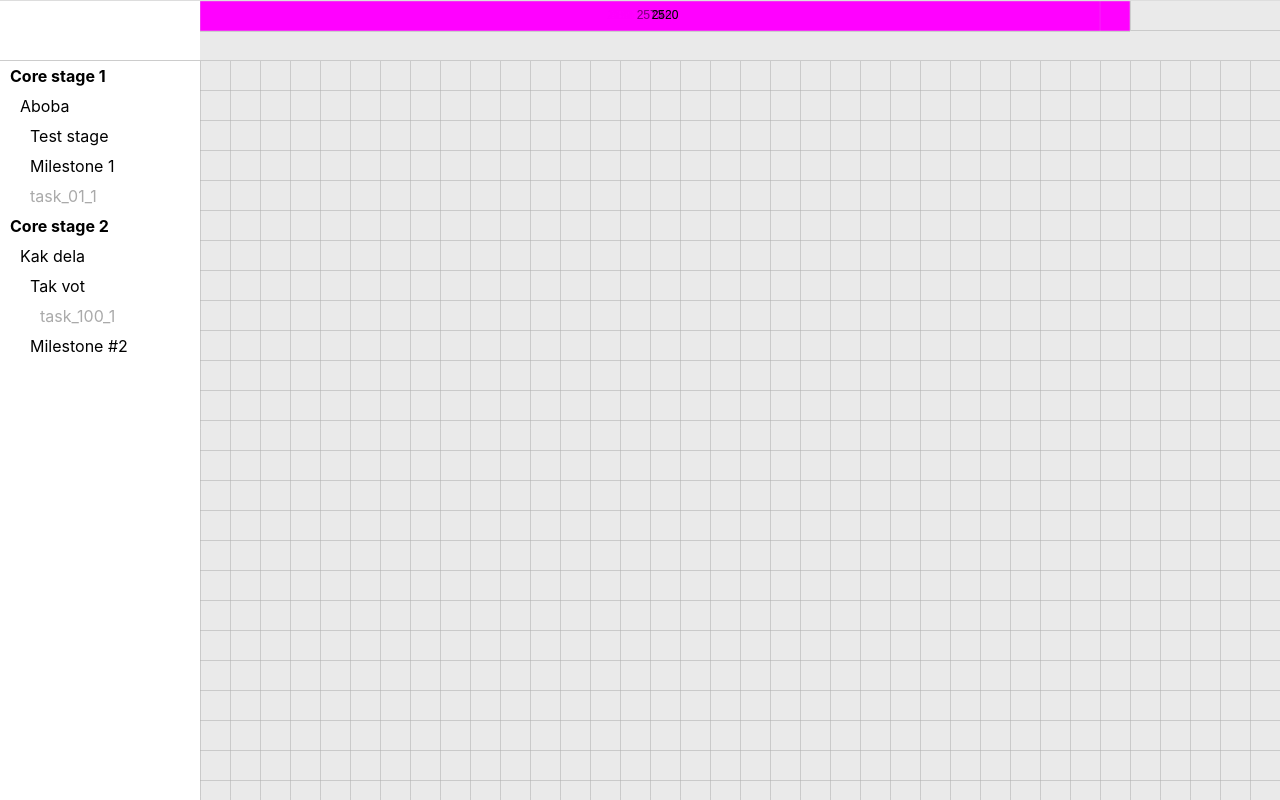
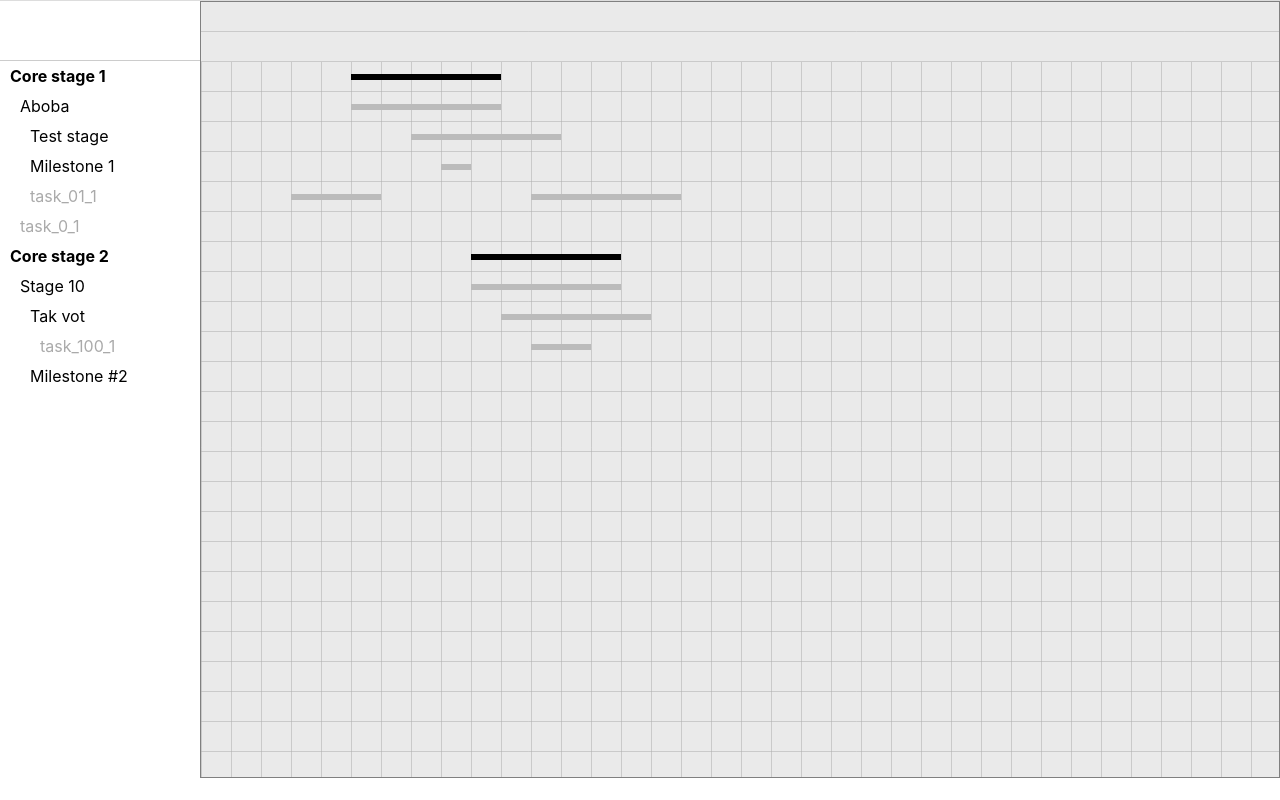
Before and after one commit to mxmory/react-gantt-timeline, a React (Vite) app: page / in a window 1280 px wide. Shown: the top 800 px of the page. Built offline with nearby package versions, Linux system fonts and the light colour scheme; the HTML template or start-up script is replaced by a standard one.

Commit message:
WIP: nesting

```diff
--- a/src/App.jsx
+++ b/src/App.jsx
@@ -2,12 +2,14 @@ import React, { useState, useEffect } from 'react';
 import { Stage, Layer, Line, Rect, Group, Text } from 'react-konva';
 import styles from './App.module.scss';
 import { range } from 'lodash';
-import { width, height, padding, initialData, ACTUAL_DATA } from './constants';
+import { width, height, padding, ACTUAL_DATA } from './constants';
 import { Sider } from './components/Sider/index';
 import { StageItemLine } from './components/StageItemLine';
 import { TaskItem } from './components/TaskItem';
 import { getStageProps } from './utils/funcs';
 import moment from 'moment';
+import { render } from 'react-dom';
+import { useRef } from 'react';
 
 const reduceStagesToShow = (data) => data.reduce((acc, stage) => ({ ...acc, [stage.id]: true }), {});
 
@@ -17,9 +19,64 @@ const App = () => {
     const [isTransforming, setIsTransforming] = useState(false);
     const [visibleStages, setVisibleStages] = useState(reduceStagesToShow(data));
 
+    const stageRef = useRef();
+    const containerRef = useRef();
+
+    const width = 200 * padding;
+
     const toggleStageCollapse = (stageId) => {
         setVisibleStages((prev) => ({ ...prev, [stageId]: !prev[stageId] }));
     };
+
+    const renderHeaderRows = (top, middle, bottom) => {
+        // let result = { top: [], middle: [], bottom: [] };
+        // let lastLeft = {};
+        // let currentTop = '';
+        // let currentMiddle = '';
+        // let currentBottom = '';
+        // let currentDate = null;
+        // let box = null;
+
+        // let start = this.props.currentday;
+        // let end = this.props.currentday + this.props.numVisibleDays;
+        const BUFFER_DAYS = 100;
+        const today = moment(Date.now());
+        const bufferPrevDate = moment(today).subtract(BUFFER_DAYS, 'days');
+        const bufferNextDate = moment(today).add(BUFFER_DAYS, 'days');
+
+        // for (let i = start - BUFFER_DAYS; i < end + BUFFER_DAYS; i++) {
+        //     //The unit of iteration is day
+        //     // currentDate = moment().add(i, 'days');
+        //     // if (currentTop != currentDate.format(this.getFormat(top, 'top'))) {
+        //     //     currentTop = currentDate.format(this.getFormat(top, 'top'));
+        //     //     box = this.getBox(currentDate, top, lastLeft.top);
+        //     //     lastLeft.top = box.left + box.width;
+        //     //     result.top.push(<HeaderItem key={i} left={box.left} width={box.width} label={currentTop} />);
+        //     // }
+        //     // if (currentMiddle != currentDate.format(this.getFormat(middle))) {
+        //     //     currentMiddle = currentDate.format(this.getFormat(middle));
+        //     //     box = this.getBox(currentDate, middle, lastLeft.middle);
+        //     //     lastLeft.middle = box.left + box.width;
+        //     //     result.middle.push(<HeaderItem key={i} left={box.left} width={box.width} label={currentMiddle} />);
+        //     // }
+        //     // if (currentBottom != currentDate.format(this.getFormat(bottom))) {
+        //     //     currentBottom = currentDate.format(this.getFormat(bottom));
+        //     //     box = this.getBox(currentDate, bottom, lastLeft.bottom);
+        //     //     lastLeft.bottom = box.left + box.width;
+        //     //     if (bottom == 'shorttime' || bottom == 'fulltime') {
+        //     //         result.bottom.push(this.renderTime(box.left, box.width, bottom, i));
+        //     //     } else {
+        //     //         result.bottom.push(<HeaderItem key={i} left={box.left} width={box.width} label={currentBottom} />);
+        //     //     }
+        //     // }
+        // }
+    };
+
+    useEffect(() => {
+        // renderHeaderRows();
+        containerRef.current.addEventListener('scroll', repositionStage);
+        repositionStage();
+    }, []);
 
     // const onGridStageDragEnd = (e) => {
     //     const {
@@ -126,6 +183,16 @@ const App = () => {
     //     selectShape(null);
     // };
 
+    function repositionStage() {
+        const stage = stageRef.current;
+        const container = containerRef.current;
+        var dx = container.scrollLeft - padding;
+        var dy = container.scrollTop - padding;
+        stage.container().style.transform = 'translate(' + dx + 'px, ' + dy + 'px)';
+        stage.x(-dx);
+        stage.y(-dy);
+    }
+
     const onDeselect = () => {
         if (!isTransforming) {
             selectShape(null);
@@ -133,21 +200,92 @@ const App = () => {
     };
 
     const getMonths = () => {
-        const start = moment('12-12-2018', 'MM-DD-YYYY');
-        const end = moment('12-12-2011', 'MM-DD-YYYY');
+        const start = moment('12-12-2011', 'MM-DD-YYYY');
+        const end = moment('12-12-2023', 'MM-DD-YYYY');
         let result = [];
 
         // console.log(start, end, end.isSameOrBefore(start, 'month'));
 
-        while (end.isSameOrBefore(start, 'month')) {
-            result = [...result, start.format('YYYY-MM')];
-            start.subtract(1, 'month');
-        }
+        // while (end.isSameOrBefore(start, 'month')) {
+        //     result = [...result, start.format('YYYY-MM')];
+        //     start.subtract(1, 'month');
+        // }
 
         return result.reverse();
     };
 
-    let monthDaysCount = 0;
+    const getDaysInMonth = (value) => {
+        return moment(value, 'YYYY-MM').daysInMonth();
+    };
+
+    const CoreStage = ({ stage, line }) => {
+        const { tasks, type, length, start_at, stages } = stage;
+        const { x, width } = getStageProps(stages);
+
+        return (
+            <StageItemLine
+                select={selectShape}
+                id={stage.id}
+                tasks={tasks}
+                line={line}
+                isSelected={selectedId === stage.id}
+                length={width}
+                start_at={x / padding}
+                type="core"
+                // onDragEnd={onGridStageDragEnd}
+                onDeselect={onDeselect}
+            />
+        );
+    };
+
+    const GridLineItem = ({ stage, currentLine }) => {
+        const { tasks, start_at, stages, length } = stage;
+
+        console.log(stage.id, currentLine);
+
+        console.log(tasks);
+        return (
+            <>
+                <StageItemLine
+                    select={selectShape}
+                    id={stage.id}
+                    tasks={tasks}
+                    line={currentLine}
+                    isSelected={selectedId === stage.id}
+                    length={length}
+                    start_at={start_at}
+                    // onDragEnd={onGridStageDragEnd}
+                    onDeselect={onDeselect}
+                />
+
+                {stages &&
+                    stages.map((s, idx) => {
+                        return <GridLineItem key={s.id} stage={s} currentLine={currentLine + idx + 1} />;
+                    })}
+
+                {tasks &&
+                    tasks.map((task, taskIdx) => {
+                        const { id, length, start_at, tasks = [] } = task;
+                        console.log('currLine', stages?.length ?? 0 + currentLine);
+                        return (
+                            <StageItemLine
+                                key={task.id}
+                                select={selectShape}
+                                id={id}
+                                tasks={tasks}
+                                line={4}
+                                isSelected={selectedId === id}
+                                length={length}
+                                start_at={start_at}
+                                // onDragEnd={onGridStageDragEnd}
+                                onDeselect={onDeselect}
+                                type="task"
+                            />
+                        );
+                    })}
+            </>
+        );
+    };
 
     return (
         <div className={styles.main}>
@@ -159,10 +297,12 @@ const App = () => {
                     visibleStages={visibleStages}
                 />
 
-                <div className={styles.grid}>
+                <div className={styles.grid} ref={containerRef}>
+                    <div className={styles.innerGridContainer}>
                         <Stage
-                        width={width}
-                        height={height}
+                            width={window.innerWidth + padding * 2}
+                            height={window.innerHeight + padding * 2}
+                            ref={stageRef}
                             onMouseUp={onDeselect}
                             listening
                             // onWheel={(e) => console.log(e)}
@@ -179,31 +319,19 @@ const App = () => {
                                     strokeWidth={0.5}
                                 />
                                 {getMonths().map((item, index) => {
-                                const daysCount = moment(item, 'YYYY-MM').daysInMonth();
+                                    const daysCount = getDaysInMonth(item);
                                     const prevStages = [...getMonths().slice(0, index)];
-                                const prevStagesDaysCount = prevStages.reduce((acc, curr) => acc + curr, 0);
-                                console.log(prevStagesDaysCount);
-                                // TODO
+                                    const prevStagesDaysCount = prevStages.reduce((acc, curr) => {
+                                        return acc + getDaysInMonth(curr);
+                                    }, 0);
 
                                     return (
-                                    <Group
-                                        key={item}
-                                        x={0}
-                                        y={0}
-                                        height={padding}
-                                        draggable={true}
-                                        dragBoundFunc={(pos) => {
-                                            return {
-                                                x: pos.x,
-                                                y: 0,
-                                            };
-                                        }}
-                                    >
+                                        <Group key={item} x={prevStagesDaysCount * padding} y={0} height={padding}>
                                             <Rect
                                                 key={item}
                                                 width={padding * daysCount}
                                                 height={padding}
-                                            fill={'#ff00ff'}
+                                                fill="#fff"
                                                 opacity={0.5}
                                                 stroke="#ccc"
                                                 strokeWidth={0.5}
@@ -211,13 +339,7 @@ const App = () => {
                                             <Text
                                                 width={padding * daysCount}
                                                 height={padding}
-                                            text={
-                                                index *
-                                                moment(
-                                                    getMonths()[index - 1] || getMonths()[0],
-                                                    'YYYY-MM'
-                                                ).daysInMonth()
-                                            }
+                                                text={moment(item).format('MMMM')}
                                                 align="center"
                                                 verticalAlign="middle"
                                             />
@@ -229,7 +351,12 @@ const App = () => {
                                 {range(Math.round(width / padding)).map((n) => (
                                     <Line
                                         key={'_vert_line_' + n}
-                                    points={[Math.round(n * padding) + 0.5, 0, Math.round(n * padding) + 0.5, height]}
+                                        points={[
+                                            Math.round(n * padding) + 0.5,
+                                            0,
+                                            Math.round(n * padding) + 0.5,
+                                            height,
+                                        ]}
                                         stroke="#aaa"
                                         strokeWidth={0.5}
                                     />
@@ -248,6 +375,39 @@ const App = () => {
                                         strokeWidth={0.5}
                                     />
                                 ))}
+
+                                {data.map((stage, stageIdx) => {
+                                    const { stages } = stage;
+                                    const prevStages = [...data.slice(0, stageIdx)];
+                                    const getPrevItems = (prevStages) => {
+                                        const resArr = prevStages.reduce((acc, { id, stages = [], tasks = [] }) => {
+                                            const all = [...tasks, ...stages];
+                                            const inner = getPrevItems(stages);
+
+                                            // console.log('prev prev', prevCount, stages);
+                                            return [...all, ...inner];
+                                        }, []);
+                                        return resArr;
+                                    };
+
+                                    const currentLine = stageIdx + getPrevItems(prevStages).length;
+
+                                    return (
+                                        <React.Fragment key={stage.id}>
+                                            <CoreStage stage={stage} line={currentLine} />
+
+                                            {stages.map((el, idx) => {
+                                                return (
+                                                    <GridLineItem
+                                                        key={el.id}
+                                                        stage={el}
+                                                        currentLine={currentLine + idx + 1}
+                                                    />
+                                                );
+                                            })}
+                                        </React.Fragment>
+                                    );
+                                })}
 
                                 {/* {data.map((stage, stageIdx) => {
                                 const { tasks } = stage;
@@ -298,6 +458,7 @@ const App = () => {
                     </div>
                 </div>
             </div>
+        </div>
     );
 };
 
--- a/src/App.module.scss
+++ b/src/App.module.scss
@@ -30,9 +30,20 @@
         justify-content: space-between;
         overflow-x: hidden;
         border-top: 1px solid #ddd;
+        height: 100vh;
 
         .grid {
-            overflow-x: scroll;
+            width: calc(100% - 22px);
+            height: calc(100% - 22px);
+            overflow: auto;
+            // margin: 10px;
+            border: 1px solid grey;
+        }
+
+        .innerGridContainer {
+            width: 3000px;
+            height: 3000px;
+            overflow: hidden;
             background-color: #eaeaea;
         }
 
--- a/src/components/StageItemLine/index.jsx
+++ b/src/components/StageItemLine/index.jsx
@@ -6,15 +6,19 @@ import { getStageProps } from '../../utils/funcs';
 export const StageItemLine = ({
     select,
     id,
-    tasks,
+    tasks = [],
     line,
+    length,
+    start_at,
     // percent = 0,
     onDeselect,
     onDragEnd,
+    type,
 }) => {
     const shapeRef = React.useRef();
 
-    const { x, y, width, percent } = getStageProps(tasks, line);
+    const y = line * padding;
+    const x = start_at * padding;
 
     return (
         <Group
@@ -23,34 +27,34 @@ export const StageItemLine = ({
             id={id}
             x={x}
             y={y + padding / 2 - STAGE_HEIGHT / 2}
-            width={padding * width}
+            width={padding * length}
             height={STAGE_HEIGHT}
-            draggable={true}
-            dragBoundFunc={(pos) => {
-                return {
-                    x: pos.x,
-                    y: y + padding / 2 - STAGE_HEIGHT / 2,
-                };
-            }}
-            onDragEnd={onDragEnd}
+            // draggable={true}
+            // dragBoundFunc={(pos) => {
+            //     return {
+            //         x: pos.x,
+            //         y: y + padding / 2 - STAGE_HEIGHT / 2,
+            //     };
+            // }}
+            // onDragEnd={onDragEnd}
         >
             <Rect
                 id={id}
                 ref={shapeRef}
-                width={padding * width}
+                width={padding * length}
                 height={STAGE_HEIGHT}
-                fill="#666"
+                fill={type === 'core' ? '#000' : '#bbb'}
                 // onTransformEnd={onTransformEnd}
                 // onTransformStart={onTransformStart}
             />
-            <Rect
+            {/* <Rect
                 width={(padding * width * percent) / 100}
                 height={STAGE_HEIGHT}
                 fill="#fff"
                 opacity={0.5}
                 // onTransformEnd={onTransformEnd}
                 // onTransformStart={onTransformStart}
-            />
+            /> */}
             {/* <Rect width={STAGE_HEIGHT / 2} height={STAGE_HEIGHT * 3} fill="#666" x={0} y={-STAGE_HEIGHT} />
 			<Rect
 				width={STAGE_HEIGHT / 2}
--- a/src/constants/index.js
+++ b/src/constants/index.js
@@ -11,14 +11,19 @@ export const ACTUAL_DATA = {
             type: 'core',
             name: 'Core stage 1',
             color: '#ff00ff',
+            start_at: 3,
             stages: [
                 {
                     id: '00',
                     type: 'stage',
                     name: 'Aboba',
+                    start_at: 5,
+                    length: 5,
                     tasks: [
                         {
                             id: 'task_01_1',
+                            start_at: 3,
+                            length: 3,
                         },
                     ],
                     stages: [
@@ -26,13 +31,24 @@ export const ACTUAL_DATA = {
                             id: '000',
                             type: 'stage',
                             name: 'Test stage',
+                            start_at: 7,
+                            length: 5,
                         },
                         {
                             id: '001',
                             type: 'milestone',
                             name: 'Milestone 1',
+                            start_at: 8,
+                            length: 1,
                         },
                     ],
+                },
+            ],
+            tasks: [
+                {
+                    id: 'task_0_1',
+                    start_at: 3,
+                    length: 5,
                 },
             ],
         },
@@ -41,19 +57,26 @@ export const ACTUAL_DATA = {
             type: 'core',
             name: 'Core stage 2',
             color: '#ffff00',
+            start_at: 9,
             stages: [
                 {
                     id: '10',
                     type: 'stage',
-                    name: 'Kak dela',
+                    name: 'Stage 10',
+                    start_at: 9,
+                    length: 5,
                     stages: [
                         {
                             id: '100',
                             type: 'stage',
                             name: 'Tak vot',
+                            start_at: 10,
+                            length: 5,
                             tasks: [
                                 {
                                     id: 'task_100_1',
+                                    start_at: 11,
+                                    length: 5,
                                 },
                             ],
                         },
@@ -61,6 +84,8 @@ export const ACTUAL_DATA = {
                             id: '101',
                             type: 'milestone',
                             name: 'Milestone #2',
+                            start_at: 11,
+                            length: 2,
                         },
                     ],
                 },
@@ -68,112 +93,3 @@ export const ACTUAL_DATA = {
         },
     ],
 };
-
-export const initialData = {
-    stages: [
-        {
-            id: 0,
-            name: 'Stage #1',
-            tasks: [
-                {
-                    id: 11,
-                    name: 'Task #11',
-                    start_at: 3,
-                    length: 3,
-                    color: '#A9E5BB',
-                    percent: 100,
-                },
-                {
-                    id: 12,
-                    name: 'Task #12',
-                    start_at: 6,
-                    length: 3,
-                    color: '#F72C25',
-                    percent: 100,
-                },
-            ],
-        },
-        {
-            id: 1,
-            name: 'Stage #2',
-            tasks: [
-                {
-                    id: 21,
-                    name: 'Task #21',
-                    start_at: 7,
-                    length: 3,
-                    color: '#A76D60',
-                    percent: 0,
-                },
-                {
-                    id: 22,
-                    name: 'Task #22',
-                    start_at: 9,
-                    length: 12,
-                    color: '#601700',
-                    percent: 70,
-                },
-            ],
-        },
-        {
-            id: 2,
-            name: 'Stage #3',
-            tasks: [
-                {
-                    id: 31,
-                    name: 'Task #31',
-                    start_at: 10,
-                    length: 5,
-                    color: '#96CDFF',
-                    percent: 50,
-                },
-                {
-                    id: 32,
-                    name: 'Task #32',
-                    start_at: 15,
-                    length: 3,
-                    color: '#DBBADD',
-                    percent: 20,
-                },
-                {
-                    id: 33,
-                    name: 'Task #33',
-                    start_at: 20,
-                    length: 6,
-                    color: '#BE92A2',
-                    percent: 70,
-                },
-            ],
-        },
-        {
-            id: 3,
-            name: 'Stage #4',
-            tasks: [
-                {
-                    id: 41,
-                    name: 'Task #41',
-                    start_at: 21,
-                    length: 3,
-                    color: '#88B7B5',
-                    percent: 90,
-                },
-                {
-                    id: 42,
-                    name: 'Task #42',
-                    start_at: 25,
-                    length: 6,
-                    color: '#449DD1',
-                    percent: 15,
-                },
-                {
-                    id: 43,
-                    name: 'Task #43',
-                    start_at: 25,
-                    length: 6,
-                    color: '#449DD1',
-                    percent: 25,
-                },
-            ],
-        },
-    ],
-};
--- a/src/utils/funcs.js
+++ b/src/utils/funcs.js
@@ -1,17 +1,17 @@
 import { minBy, maxBy } from 'lodash';
 import { padding } from '../constants';
 
-export const getStageProps = (tasks, line = 0) => {
-    const firstTaskInStage = minBy(tasks, 'start_at');
-    const lastTaskInStage = maxBy(tasks, (task) => task.start_at + task.length);
+export const getStageProps = (stages, line = 0) => {
+    const firstTaskInStage = minBy(stages, 'start_at');
+    const lastTaskInStage = maxBy(stages, (stage) => stage.start_at + stage.length);
     const stageStartAt = firstTaskInStage.start_at;
     const stageLength = lastTaskInStage.start_at + lastTaskInStage.length;
 
-    const percentSum = tasks.reduce((acc, { percent }) => {
+    const percentSum = stages.reduce((acc, { percent }) => {
         return acc + percent;
     }, 0);
 
-    const percent = (100 * percentSum) / (tasks.length * 100);
+    const percent = (100 * percentSum) / (stages.length * 100);
 
     return { x: stageStartAt * padding, y: line * padding, width: stageLength - stageStartAt, percent };
 };
```
Lines whose indentation alone changed are shown as unchanged.
